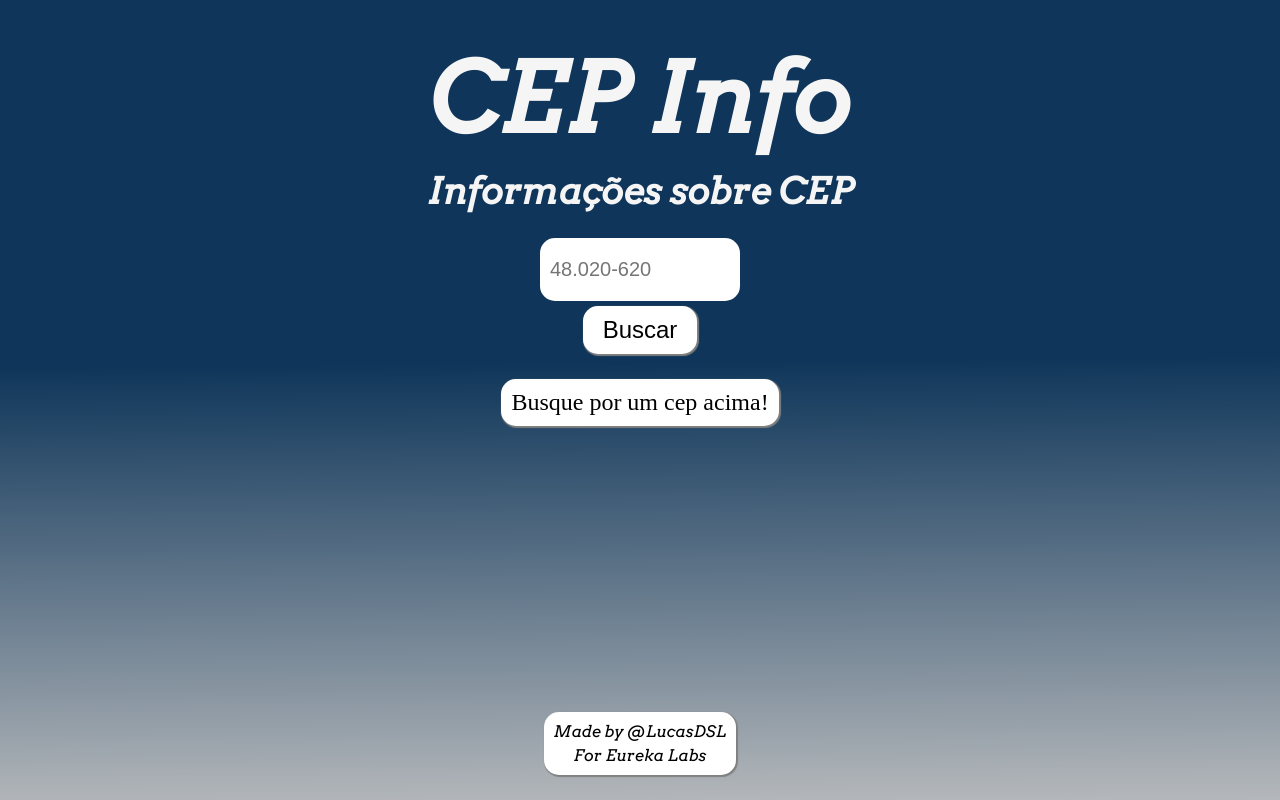
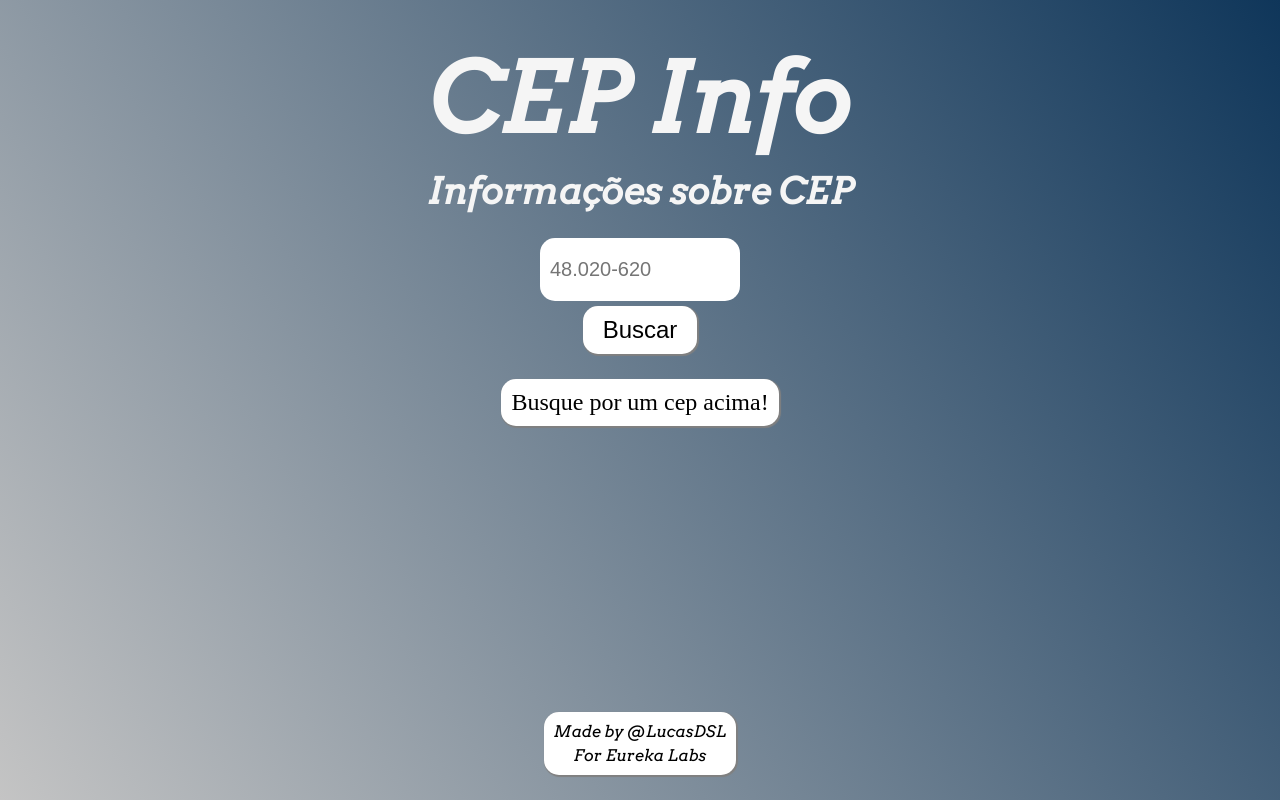
Before and after one commit to LucasDSL/eureka-test-fullstack, a React (Create React App) app in the folder frontend/: page / in a window 1280 px wide. Built offline with nearby package versions, Linux system fonts and the light colour scheme.

Commit message:
feat: change background color

```diff
--- a/frontend/src/App.css
+++ b/frontend/src/App.css
@@ -17,6 +17,6 @@ html{
   display: flex;
   flex-direction: column;
   align-items: center;
-  background: linear-gradient(179.48deg, #0F365A 45.4%, #C4C4C4 105.07%, #C0C1CA 105.08%);
+  background: linear-gradient(236deg,#0f365a, #c4c4c4);
   height: 100vh;
 }
```
